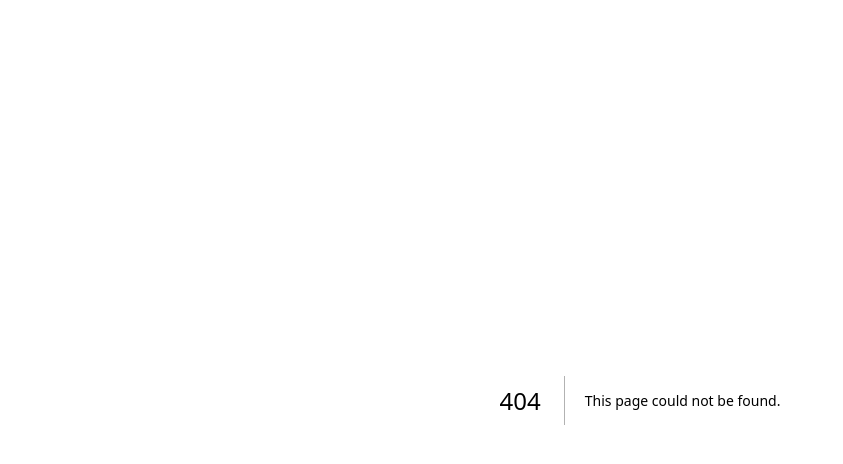
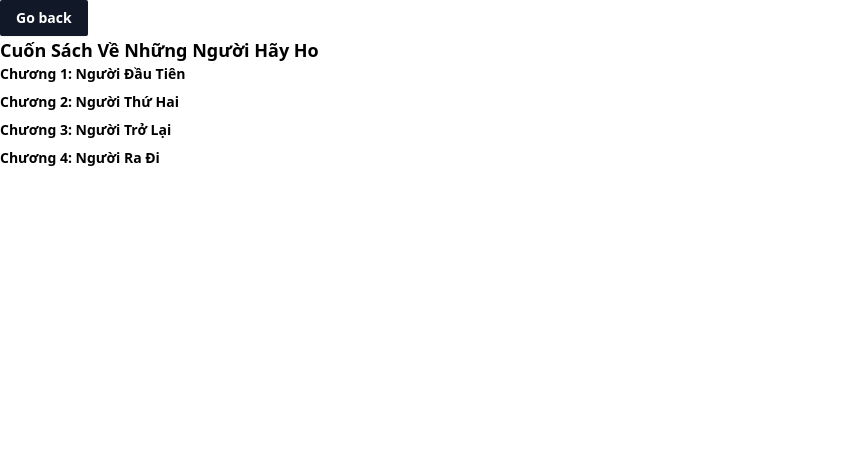
Before and after one commit to nt102k/doc-truyen-app, a Next.js app: page /books/con-sach-ve-nhung-nguoi-hay-ho in a window 1280 px wide. Before the commit this address had no page. Shown: the top 464 px of the page, without its empty margins (0-843 px from the left). Built offline with nearby package versions, Linux system fonts and the light colour scheme.

Commit message:
Cập nhật cuốn sách

```diff
--- /dev/null
+++ b/pages/books/[book].tsx
@@ -0,0 +1,17 @@
+import Router from "next/router"
+import Link from "next/link"
+
+export default function Chapter(){
+    return (
+        <>
+            <button onClick={() => Router.back()} className="font-bold text-sm px-4 py-2 bg-gray-800 hover:bg-gray-900 text-white rounded-sm shadow-sm">Go back</button>
+            <h1 className="text-lg font-bold capitalize">Cuốn sách về những người hãy ho</h1>
+            <div className="flex flex-col gap-2">
+                <Link href="/books/[book]/[chapter]" as="/books/con-sach-ve-nhung-nguoi-hay-ho/chuong-1" className='font-bold text-sm capitalize'>Chương 1: Người đầu tiên</Link>
+                <Link href="/books/[book]/[chapter]" as="/books/con-sach-ve-nhung-nguoi-hay-ho/chuong-2" className='font-bold text-sm capitalize'>Chương 2: Người thứ hai</Link>
+                <Link href="/books/[book]/[chapter]" as="/books/con-sach-ve-nhung-nguoi-hay-ho/chuong-3" className='font-bold text-sm capitalize'>Chương 3: Người trở lại</Link>
+                <Link href="/books/[book]/[chapter]" as="/books/con-sach-ve-nhung-nguoi-hay-ho/chuong-4" className='font-bold text-sm capitalize'>Chương 4: Người ra đi</Link>
+            </div>
+        </>
+    )
+}
--- a/pages/books/[book]/[chapter].tsx
+++ b/pages/books/[book]/[chapter].tsx
@@ -4,7 +4,7 @@ export default function Chapter(){
     return (
         <>
             <button onClick={() => Router.back()} className="font-bold text-sm px-4 py-2 bg-gray-800 hover:bg-gray-900 text-white rounded-sm shadow-sm">Go back</button>
-            <h1 className="text-lg font-bold">Cuốn sách về những người hãy ho</h1>
+            <h1 className="text-lg font-bold capitalize">Cuốn sách về những người hãy ho</h1>
         </>
     )
 }
--- a/pages/index.tsx
+++ b/pages/index.tsx
@@ -11,7 +11,7 @@ export default function Home() {
         <link rel="icon" href="/favicon.ico" />
       </Head>
       <main>
-        <Link href="/books/[book]/[chapter]" as="/books/con-sach-ve-nhung-nguoi-hay-ho/chuong-1" className='font-bold text-sm capitalize'>Cuốn sách về những người hãy ho</Link>
+        <Link href="/books/[book]" as="/books/con-sach-ve-nhung-nguoi-hay-ho" className='font-bold text-sm capitalize'>Cuốn sách về những người hãy ho</Link>
       </main>
     </>
   )
```
